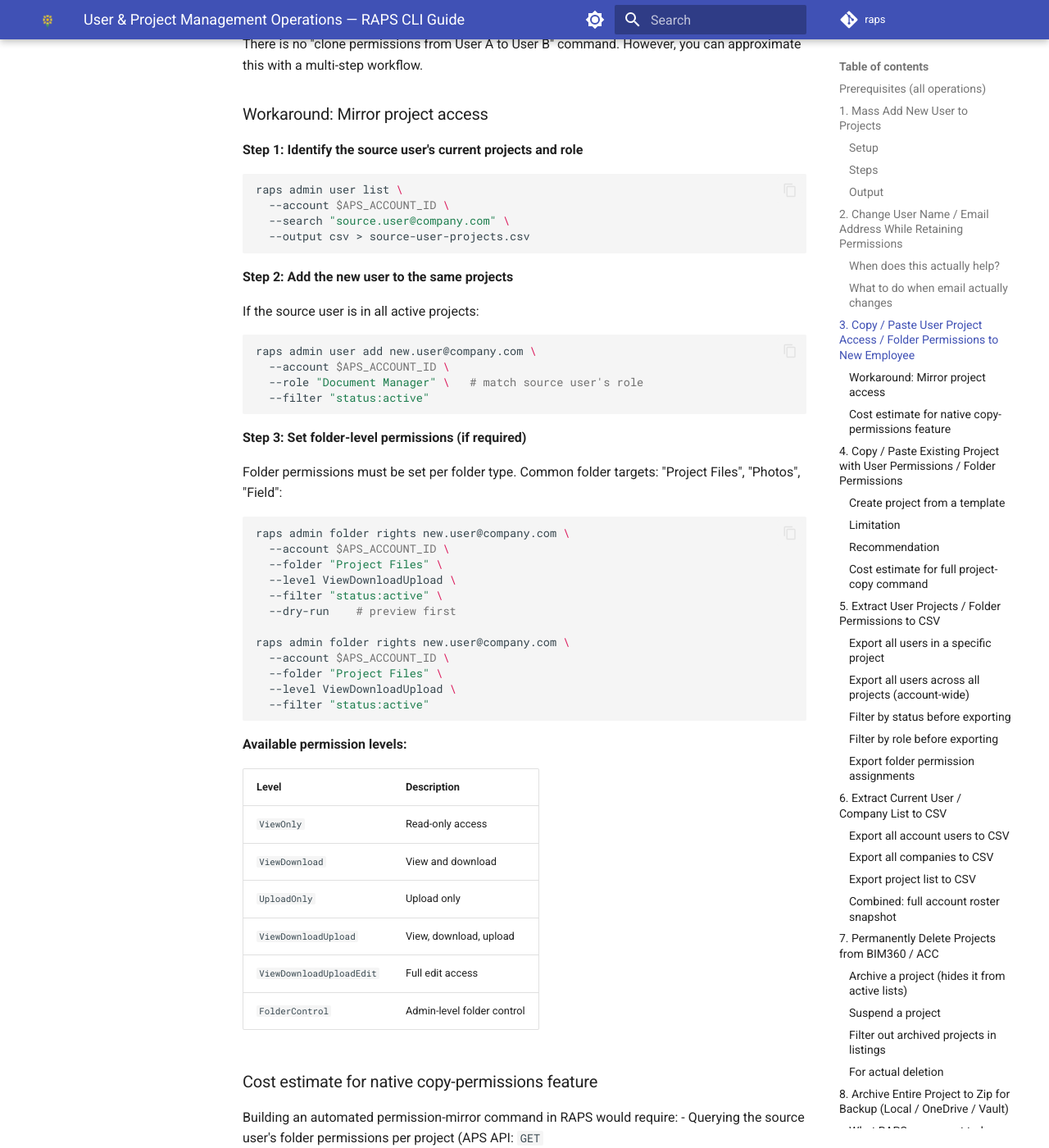
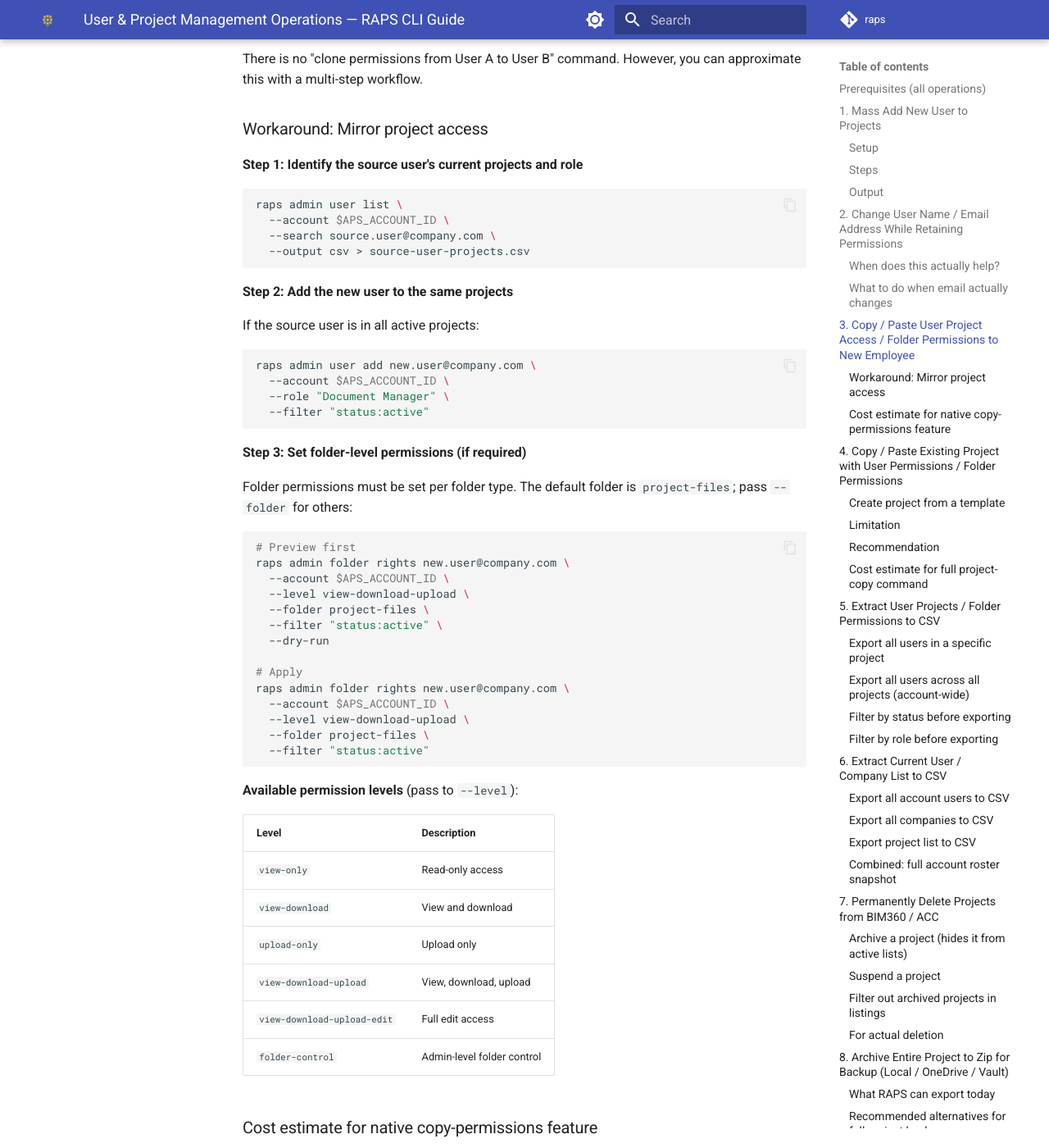
Before and after one commit to dmytro-yemelianov/raps, an MkDocs documentation site: the page built from docs/user-management-operations.md, in a window 1280 px wide and 1400 px high, scrolled down 3614 px. Shown: the whole window at 82% size. Built offline with MkDocs 1.6.1 and Material for MkDocs 9.7.7, drawn with Linux system fonts in a browser that asks for light colours; comment, search, counter and statistics services are not loaded; some of the changed text lies outside the part shown.

Commit message:
docs: fix user-management-operations commands against actual CLI
- Remove non-existent `raps admin account list` — account ID must be
  set via APS_ACCOUNT_ID env var or --account flag
- Fix `raps admin folder rights` flags to match actual clap struct:
  --level takes kebab-case values (view-download-upload not ViewDownloadUpload),
  --folder defaults to project-files
- Fix permission level names to correct kebab-case enum values
- Remove incorrect `folder rights --output csv` export (it's a write command)
- Fix inline comment in bash example that broke shell syntax
- Add submittals-summary to report export examples

Co-Authored-By: Claude Sonnet 4.6 <noreply@anthropic.com>

````diff
--- a/docs/user-management-operations.md
+++ b/docs/user-management-operations.md
@@ -13,18 +13,15 @@ raps auth login          # opens browser for 3-legged OAuth
 raps auth status         # confirm you are logged in as Account Admin
 ```
 
-**Account ID:** Required for all admin commands. Find yours:
+**Account ID:** Required for all admin commands. Your Account Admin will have provided this, or you can find it in the Autodesk Construction Cloud web UI under Account Settings > Account Info.
 
-```bash
-raps admin account list             # lists accounts you administer
-# Note the "id" column — this is your ACCOUNT_ID
-```
-
-Set it as an environment variable to avoid repeating it:
+Set it as an environment variable to avoid repeating it on every command:
 
 ```bash
 export APS_ACCOUNT_ID=<your-account-id>
 ```
+
+Alternatively, pass it directly with `--account <id>` on any admin command.
 
 ---
 
@@ -167,7 +164,7 @@ There is no "clone permissions from User A to User B" command. However, you can
 ```bash
 raps admin user list \
   --account $APS_ACCOUNT_ID \
-  --search "source.user@company.com" \
+  --search source.user@company.com \
   --output csv > source-user-projects.csv
 ```
 
@@ -178,39 +175,41 @@ If the source user is in all active projects:
 ```bash
 raps admin user add new.user@company.com \
   --account $APS_ACCOUNT_ID \
-  --role "Document Manager" \   # match source user's role
+  --role "Document Manager" \
   --filter "status:active"
 ```
 
 **Step 3: Set folder-level permissions (if required)**
 
-Folder permissions must be set per folder type. Common folder targets: "Project Files", "Photos", "Field":
+Folder permissions must be set per folder type. The default folder is `project-files`; pass `--folder` for others:
 
 ```bash
+# Preview first
 raps admin folder rights new.user@company.com \
   --account $APS_ACCOUNT_ID \
-  --folder "Project Files" \
-  --level ViewDownloadUpload \
+  --level view-download-upload \
+  --folder project-files \
   --filter "status:active" \
-  --dry-run    # preview first
+  --dry-run
 
+# Apply
 raps admin folder rights new.user@company.com \
   --account $APS_ACCOUNT_ID \
-  --folder "Project Files" \
-  --level ViewDownloadUpload \
+  --level view-download-upload \
+  --folder project-files \
   --filter "status:active"
 ```
 
-**Available permission levels:**
+**Available permission levels** (pass to `--level`):
 
 | Level | Description |
 |-------|-------------|
-| `ViewOnly` | Read-only access |
-| `ViewDownload` | View and download |
-| `UploadOnly` | Upload only |
-| `ViewDownloadUpload` | View, download, upload |
-| `ViewDownloadUploadEdit` | Full edit access |
-| `FolderControl` | Admin-level folder control |
+| `view-only` | Read-only access |
+| `view-download` | View and download |
+| `upload-only` | Upload only |
+| `view-download-upload` | View, download, upload |
+| `view-download-upload-edit` | Full edit access |
+| `folder-control` | Admin-level folder control |
 
 ### Cost estimate for native copy-permissions feature
 
@@ -317,15 +316,9 @@ raps admin user list \
   --output csv > project-admins.csv
 ```
 
-### Export folder permission assignments
+**CSV fields included:** id, email, name, role, company, status, project
 
-```bash
-raps admin folder rights user@company.com \
-  --account $APS_ACCOUNT_ID \
-  --output csv > folder-permissions.csv
-```
-
-**CSV fields included:** id, email, name, role, company, status, project
+> Note: Folder-level permission data is not directly exportable to CSV via RAPS. The `folder rights` command is a write operation (it applies permissions). Folder assignments must be reviewed in the ACC web UI.
 
 ---
 
````
Also changed, not shown: other parts of docs/user-management-operations.md (+3 -0 lines).
